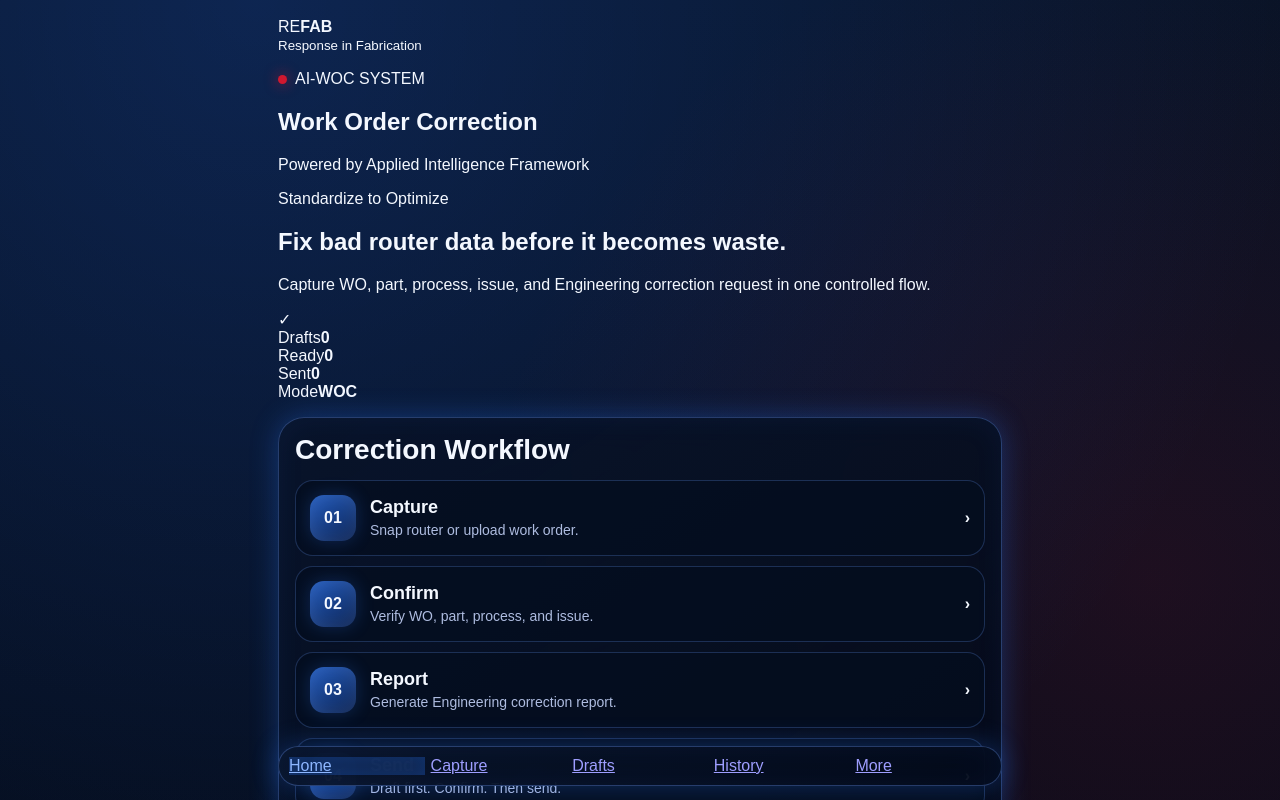
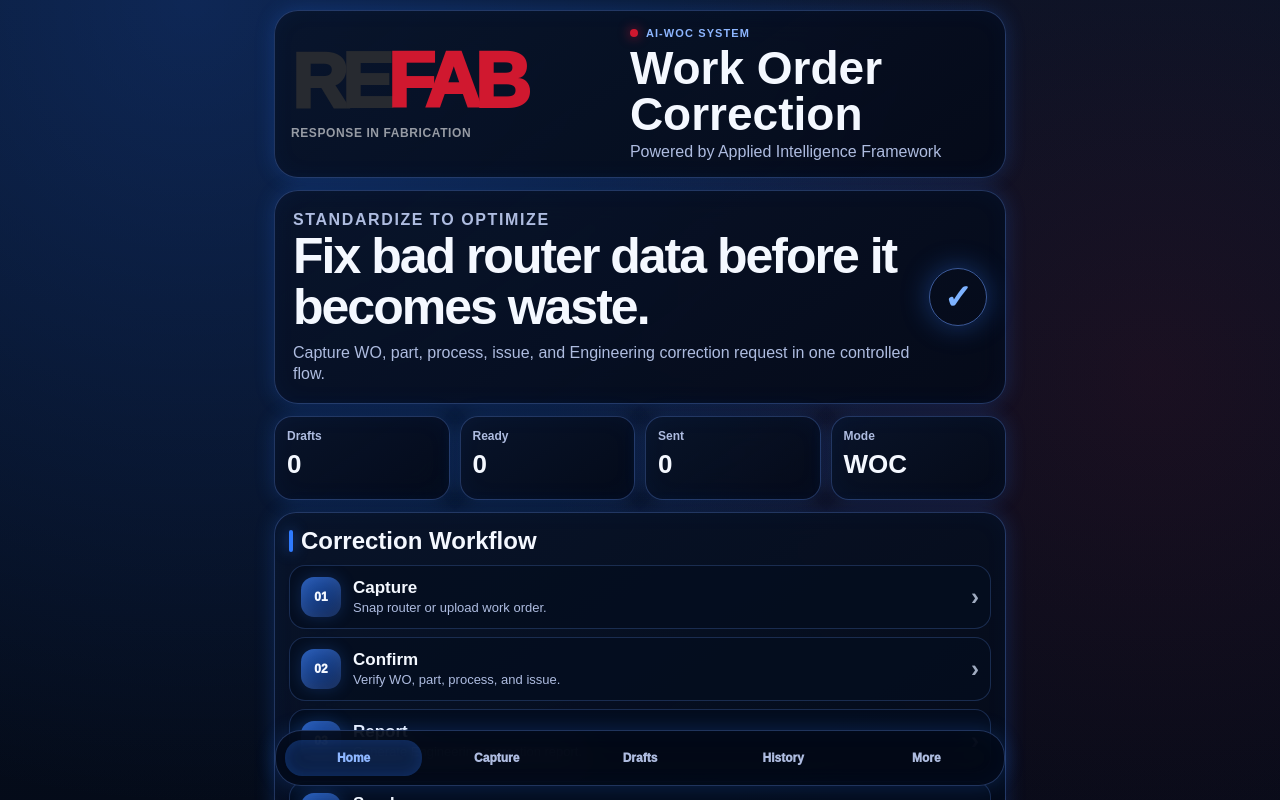
Before and after one commit to kool1160/Applied-intelligence-Ai-Woc, a Next.js app: page / in a window 1280 px wide. Shown: the top 800 px of the page. Built offline with nearby package versions, Linux system fonts and the light colour scheme.

Commit message:
Tighten REFAB UI spacing and dock behavior

```diff
--- a/app/globals.css
+++ b/app/globals.css
@@ -2,9 +2,8 @@
   color-scheme: dark;
   --bg: #030712;
   --panel: rgba(7, 16, 34, 0.86);
-  --panel-2: rgba(12, 25, 51, 0.72);
-  --line: rgba(104, 154, 255, 0.34);
-  --glow: rgba(43, 124, 255, 0.3);
+  --line: rgba(104, 154, 255, 0.3);
+  --glow: rgba(43, 124, 255, 0.22);
   --blue: #2f7bff;
   --soft-blue: #8db6ff;
   --red: #d0182f;
@@ -14,13 +13,15 @@
 
 * { box-sizing: border-box; }
 
+html { scroll-behavior: smooth; }
+
 body {
   margin: 0;
   font-family: Arial, Helvetica, sans-serif;
   background:
-    radial-gradient(circle at 20% 0%, rgba(40, 111, 255, 0.2), transparent 34%),
-    radial-gradient(circle at 90% 20%, rgba(208, 24, 47, 0.12), transparent 26%),
-    linear-gradient(180deg, #071326 0%, var(--bg) 48%, #01030a 100%);
+    radial-gradient(circle at 15% 0%, rgba(40, 111, 255, 0.22), transparent 28%),
+    radial-gradient(circle at 90% 14%, rgba(208, 24, 47, 0.1), transparent 24%),
+    linear-gradient(180deg, #071326 0%, var(--bg) 46%, #01030a 100%);
   color: var(--text);
 }
 
@@ -28,184 +29,183 @@
   width: 100%;
   max-width: 760px;
   margin: 0 auto;
-  padding: 18px 18px 104px;
+  padding: 10px 14px 110px;
 }
 
-.brand-card,
-.mission-card,
+.top-card,
+.hero-card,
 .workflow-card,
 .panel,
-.stats-grid article,
+.metric-strip article,
 .bottom-nav {
   border: 1px solid var(--line);
-  background: linear-gradient(145deg, rgba(9, 20, 42, 0.94), rgba(4, 10, 24, 0.86));
-  box-shadow: 0 0 28px var(--glow), inset 0 0 30px rgba(47, 123, 255, 0.06);
+  background: linear-gradient(145deg, rgba(9, 20, 42, 0.94), rgba(4, 10, 24, 0.9));
+  box-shadow: 0 0 20px var(--glow), inset 0 0 24px rgba(47, 123, 255, 0.045);
   backdrop-filter: blur(16px);
 }
 
-.brand-card {
+.top-card {
   display: grid;
-  grid-template-columns: 1.2fr 1px 1fr;
-  gap: 18px;
+  grid-template-columns: 0.95fr 1.05fr;
+  gap: 14px;
   align-items: center;
-  padding: 20px;
-  border-radius: 28px;
+  padding: 16px;
+  border-radius: 24px;
 }
 
-.refab-mark span,
-.refab-mark strong {
-  font-size: clamp(42px, 14vw, 76px);
-  line-height: 0.85;
+.refab-lockup div { line-height: 0.85; }
+.refab-lockup span,
+.refab-lockup strong {
+  font-size: clamp(48px, 13vw, 78px);
   letter-spacing: -0.08em;
   font-weight: 950;
 }
-
-.refab-mark span { color: #272a30; }
-.refab-mark strong { color: var(--red); }
-.refab-mark small {
+.refab-lockup span { color: #272a30; }
+.refab-lockup strong { color: var(--red); }
+.refab-lockup small {
   display: block;
-  margin-top: 10px;
-  color: rgba(255,255,255,0.52);
+  margin-top: 12px;
+  color: rgba(255,255,255,0.58);
   text-transform: uppercase;
   font-size: 12px;
-  font-weight: 800;
+  font-weight: 900;
   letter-spacing: 0.05em;
 }
 
-.brand-divider { height: 100%; background: linear-gradient(transparent, var(--line), transparent); }
-.system-title p,
-.panel-heading p {
-  margin: 0 0 8px;
+.top-copy p,
+.panel-heading p,
+.eyebrow {
+  margin: 0 0 6px;
   color: var(--soft-blue);
   font-weight: 900;
   letter-spacing: 0.1em;
-  font-size: 12px;
+  font-size: 11px;
   text-transform: uppercase;
 }
 
 .red-dot {
   display: inline-block;
-  width: 9px;
-  height: 9px;
+  width: 8px;
+  height: 8px;
   border-radius: 50%;
   background: var(--red);
-  box-shadow: 0 0 14px rgba(208, 24, 47, 0.8);
+  box-shadow: 0 0 12px rgba(208, 24, 47, 0.85);
   margin-right: 8px;
 }
 
-.system-title h1 {
-  margin: 0 0 8px;
-  font-size: clamp(28px, 8vw, 48px);
-  line-height: 1.02;
+.top-copy h1 {
+  margin: 0 0 6px;
+  font-size: clamp(28px, 7vw, 46px);
+  line-height: 1;
 }
 
-.system-title span,
-.mission-card p,
+.top-copy span,
+.hero-card p,
 .workflow-row p,
-.stats-grid small {
+.metric-strip span {
   color: var(--muted);
 }
 
-.mission-card {
+.hero-card {
   display: grid;
   grid-template-columns: 1fr auto;
-  gap: 18px;
+  gap: 14px;
   align-items: center;
-  margin-top: 18px;
-  padding: 24px;
-  border-radius: 28px;
+  margin-top: 12px;
+  padding: 18px;
+  border-radius: 24px;
 }
 
-.mission-card h2 {
-  margin: 0 0 10px;
-  font-size: clamp(32px, 8vw, 52px);
-  line-height: 1.05;
+.hero-card h2 {
+  margin: 0 0 8px;
+  font-size: clamp(30px, 7.2vw, 50px);
+  line-height: 1.03;
+  letter-spacing: -0.04em;
 }
+.hero-card p { margin: 0; font-size: 16px; line-height: 1.35; }
 
-.mission-card p { margin: 0; font-size: 18px; line-height: 1.45; }
-
-.orbit-check {
+.hero-badge {
   display: grid;
   place-items: center;
-  width: 78px;
-  height: 78px;
+  width: 58px;
+  height: 58px;
   border-radius: 50%;
   border: 1px solid rgba(104, 154, 255, 0.55);
   color: #7db2ff;
-  font-size: 42px;
-  font-weight: 900;
-  box-shadow: 0 0 34px rgba(47,123,255,.45);
+  font-size: 34px;
+  font-weight: 950;
+  box-shadow: 0 0 28px rgba(47,123,255,.38);
 }
 
-.stats-grid {
+.metric-strip {
   display: grid;
-  grid-template-columns: repeat(2, 1fr);
-  gap: 12px;
-  margin: 16px 0;
+  grid-template-columns: repeat(4, 1fr);
+  gap: 10px;
+  margin: 12px 0;
 }
-
-.stats-grid article {
-  border-radius: 20px;
-  padding: 16px;
+.metric-strip article {
+  min-height: 84px;
+  border-radius: 18px;
+  padding: 12px;
 }
-
-.stats-grid span { display: block; color: var(--muted); font-weight: 800; }
-.stats-grid strong { display: block; margin-top: 8px; font-size: 34px; line-height: 1; }
-.stats-grid small { display: block; margin-top: 6px; color: #6fa8ff; }
+.metric-strip span { display: block; font-size: 12px; font-weight: 900; }
+.metric-strip strong { display: block; margin-top: 8px; font-size: 26px; line-height: 1; }
 
 .workflow-card,
 .panel {
-  margin: 16px 0;
-  padding: 16px;
-  border-radius: 26px;
+  margin: 12px 0;
+  padding: 14px;
+  border-radius: 22px;
 }
 
-.workflow-card h2,
-.panel h2 {
-  margin: 0 0 14px;
-  font-size: 28px;
+.section-title {
+  display: flex;
+  align-items: center;
+  gap: 8px;
+  margin-bottom: 10px;
 }
+.section-title span {
+  width: 4px;
+  height: 22px;
+  border-radius: 10px;
+  background: var(--blue);
+  box-shadow: 0 0 14px rgba(47,123,255,.7);
+}
+.section-title h2,
+.panel h2 { margin: 0; font-size: 24px; }
 
 .workflow-row {
   display: grid;
   grid-template-columns: auto 1fr auto;
-  gap: 14px;
+  gap: 12px;
   align-items: center;
-  margin-top: 10px;
-  padding: 14px;
-  border: 1px solid rgba(104,154,255,.24);
-  border-radius: 18px;
-  background: rgba(5, 14, 31, 0.72);
+  margin-top: 8px;
+  padding: 11px;
+  border: 1px solid rgba(104,154,255,.22);
+  border-radius: 16px;
+  background: rgba(5, 14, 31, 0.74);
 }
-
 .icon-box {
   display: grid;
   place-items: center;
-  width: 46px;
-  height: 46px;
-  border-radius: 14px;
-  background: linear-gradient(145deg, rgba(47,123,255,.7), rgba(17,45,104,.75));
-  box-shadow: inset 0 0 18px rgba(255,255,255,.08), 0 0 18px rgba(47,123,255,.24);
-  font-weight: 900;
+  width: 40px;
+  height: 40px;
+  border-radius: 13px;
+  background: linear-gradient(145deg, rgba(47,123,255,.68), rgba(17,45,104,.75));
+  box-shadow: inset 0 0 16px rgba(255,255,255,.08), 0 0 16px rgba(47,123,255,.22);
+  font-size: 12px;
+  font-weight: 950;
 }
-
-.workflow-row h3 { margin: 0 0 4px; font-size: 18px; }
-.workflow-row p { margin: 0; font-size: 14px; }
-.workflow-row span {
-  border: 1px solid rgba(104,154,255,.38);
-  border-radius: 999px;
-  padding: 8px 12px;
-  color: #6fa8ff;
-  font-weight: 900;
-  font-size: 12px;
-}
+.workflow-row h3 { margin: 0 0 2px; font-size: 17px; }
+.workflow-row p { margin: 0; font-size: 13px; }
+.workflow-row b { color: rgba(221, 233, 255, 0.72); font-size: 24px; }
 
 label {
   display: block;
-  margin: 12px 0;
+  margin: 10px 0;
   color: #d9e6ff;
-  font-size: 14px;
-  font-weight: 800;
+  font-size: 13px;
+  font-weight: 850;
 }
 
 input,
@@ -213,99 +213,93 @@
 textarea {
   width: 100%;
   margin-top: 6px;
-  padding: 13px 14px;
-  border: 1px solid rgba(105, 153, 255, 0.38);
-  border-radius: 14px;
+  padding: 12px 13px;
+  border: 1px solid rgba(105, 153, 255, 0.36);
+  border-radius: 13px;
   background: rgba(3, 9, 21, 0.9);
   color: var(--text);
   font: inherit;
   outline: none;
 }
-
-textarea { min-height: 116px; }
-
-.field-grid { display: grid; grid-template-columns: 1fr; gap: 2px; }
+textarea { min-height: 104px; }
+.field-grid { display: grid; grid-template-columns: 1fr; gap: 0; }
 
 button {
   width: 100%;
   margin-top: 10px;
-  padding: 15px 16px;
+  padding: 14px 15px;
   border: 0;
-  border-radius: 16px;
+  border-radius: 15px;
   background: linear-gradient(135deg, #2f7bff, #2366ec);
   color: white;
-  font-weight: 900;
+  font-weight: 950;
   font-size: 15px;
-  box-shadow: 0 0 22px rgba(47,123,255,.24);
+  box-shadow: 0 0 18px rgba(47,123,255,.22);
 }
-
 button.secondary {
   background: rgba(26, 42, 72, 0.9);
   border: 1px solid rgba(104,154,255,.2);
 }
-
 button:disabled { opacity: 0.45; }
 .button-row { display: grid; grid-template-columns: 1fr 1fr; gap: 10px; }
 
 .preview {
   width: 100%;
-  margin-top: 12px;
-  border-radius: 18px;
-  border: 1px solid rgba(105, 153, 255, 0.38);
+  margin-top: 10px;
+  border-radius: 16px;
+  border: 1px solid rgba(105, 153, 255, 0.36);
 }
-
 pre {
   white-space: pre-wrap;
   overflow-wrap: anywhere;
-  padding: 14px;
-  border: 1px solid rgba(105, 153, 255, 0.28);
-  border-radius: 16px;
+  padding: 13px;
+  border: 1px solid rgba(105, 153, 255, 0.26);
+  border-radius: 15px;
   background: rgba(2, 8, 20, 0.92);
   color: #dce9ff;
-  max-height: 360px;
+  max-height: 330px;
   overflow: auto;
 }
-
-.check {
-  display: flex;
-  align-items: flex-start;
-  gap: 10px;
-  font-weight: 700;
-}
-
+.check { display: flex; align-items: flex-start; gap: 10px; font-weight: 750; }
 .check input { width: auto; margin-top: 2px; }
 
 .bottom-nav {
-  position: sticky;
-  bottom: 14px;
-  z-index: 5;
+  position: fixed;
+  left: 14px;
+  right: 14px;
+  bottom: max(14px, env(safe-area-inset-bottom));
+  z-index: 20;
+  max-width: 730px;
+  margin: 0 auto;
   display: grid;
   grid-template-columns: repeat(5, 1fr);
   gap: 6px;
-  margin-top: 18px;
-  padding: 10px;
-  border-radius: 28px;
+  padding: 9px;
+  border-radius: 26px;
+  background: rgba(3, 9, 21, 0.86);
 }
-
-.bottom-nav span {
+.bottom-nav a {
+  text-decoration: none;
   text-align: center;
-  padding: 12px 4px;
-  border-radius: 18px;
+  padding: 11px 4px;
+  border-radius: 17px;
   color: var(--muted);
   font-size: 12px;
-  font-weight: 900;
+  font-weight: 950;
 }
-
 .bottom-nav .active {
   color: #8db6ff;
-  background: rgba(47,123,255,.18);
-  box-shadow: inset 0 0 18px rgba(47,123,255,.18);
+  background: rgba(47,123,255,.2);
+  box-shadow: inset 0 0 16px rgba(47,123,255,.18);
 }
-
 .status {
-  position: sticky;
-  bottom: 88px;
-  z-index: 6;
+  position: fixed;
+  left: 16px;
+  right: 16px;
+  bottom: 84px;
+  z-index: 22;
+  max-width: 720px;
+  margin: 0 auto;
   padding: 12px;
   border-radius: 14px;
   background: #0d1b34;
@@ -313,11 +307,24 @@
 }
 
 @media (max-width: 620px) {
-  .shell { padding: 14px 14px 96px; }
-  .brand-card { grid-template-columns: 1fr; gap: 12px; }
-  .brand-divider { display: none; }
-  .mission-card { grid-template-columns: 1fr; }
-  .orbit-check { width: 60px; height: 60px; font-size: 32px; }
-  .workflow-row { grid-template-columns: auto 1fr; }
-  .workflow-row span { grid-column: 2; width: fit-content; }
+  .shell { padding: 10px 12px 110px; }
+  .top-card { grid-template-columns: 1fr; gap: 10px; padding: 14px; border-radius: 22px; }
+  .refab-lockup span,
+  .refab-lockup strong { font-size: clamp(48px, 18vw, 70px); }
+  .top-copy h1 { font-size: clamp(30px, 10vw, 44px); }
+  .hero-card { grid-template-columns: 1fr auto; padding: 16px; border-radius: 22px; }
+  .hero-card h2 { font-size: clamp(29px, 9vw, 42px); }
+  .hero-card p { font-size: 15px; }
+  .hero-badge { width: 48px; height: 48px; font-size: 28px; }
+  .metric-strip { grid-template-columns: repeat(4, minmax(0, 1fr)); gap: 8px; }
+  .metric-strip article { min-height: 72px; padding: 10px 8px; }
+  .metric-strip span { font-size: 10px; }
+  .metric-strip strong { font-size: 22px; }
+  .workflow-row { grid-template-columns: auto 1fr auto; }
+  .workflow-row p { font-size: 12px; }
 }
+
+@media (max-width: 390px) {
+  .metric-strip { grid-template-columns: repeat(2, 1fr); }
+  .hero-card { grid-template-columns: 1fr; }
+}
```
